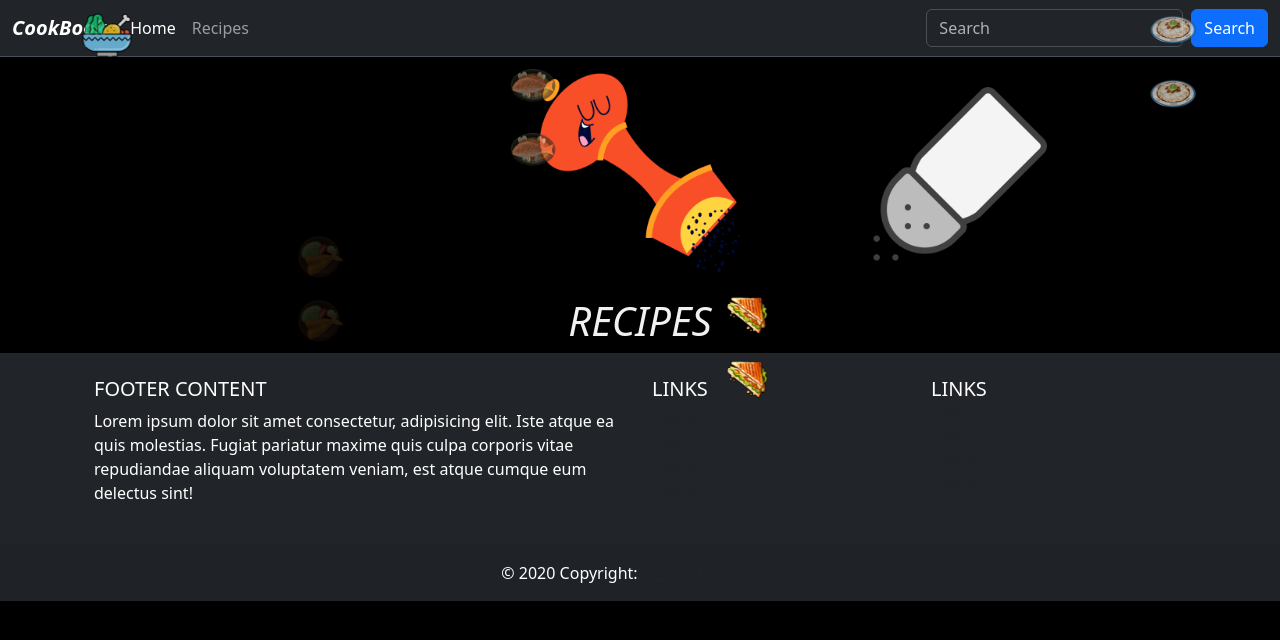
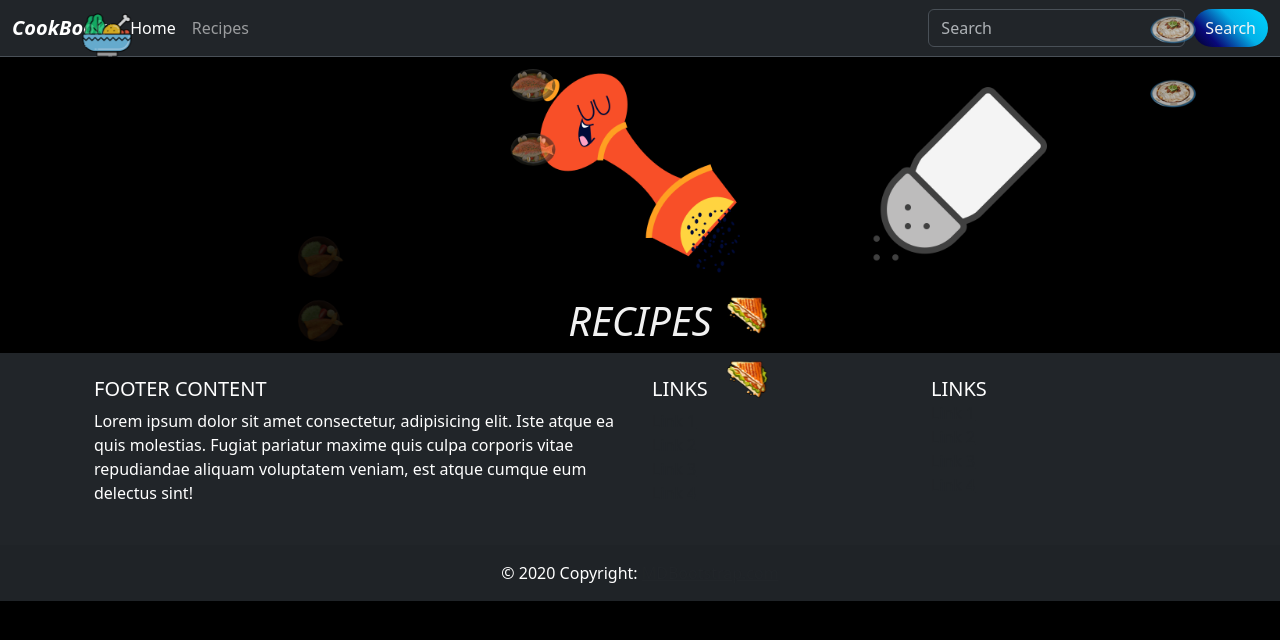
Before and after one commit to MariaShakeel10/Cook-book, a plain HTML site: page index.html in a window 1280 px wide. Drawn offline with nearby package versions, Linux system fonts and the light colour scheme; some packages are replaced by stand-ins of ours; no server answers; a script that the page names is missing.

Commit message:
changed buttons

```diff
--- a/app.js
+++ b/app.js
@@ -22,7 +22,7 @@ function displayRecipes(recipes) {
           <h5 class="card-title">${menu.name}</h5>
           <p class="card-text">Cuisine: ${menu.cuisine}</p>
           <p class="card-text">Difficulty: ${menu.difficulty}</p>
-          <a href="#" class="btn btn-primary" onclick="newTab('${menu.name.replace(/\s+/g, '-')}.html', '${menu.ingredients.join(", ")}', '${menu.instructions.join(", ")}', '${menu.mealType.join(", ")}')">Click to see more..</a>
+          <a href="#" class="btn btn-color rounded-pill" onclick="newTab('${menu.name.replace(/\s+/g, '-')}.html', '${menu.ingredients.join(", ")}', '${menu.instructions.join(", ")}', '${menu.mealType.join(", ")}')">Click to see more..</a>
         </div>
       </div>`;
   });
--- a/index.html
+++ b/index.html
@@ -34,7 +34,7 @@
         </ul>
         <form class="d-flex" role="search">
           <input class="form-control me-2" id="searchInput" type="search" placeholder="Search" aria-label="Search">
-          <button class="btn btn-primary" type="button" id="searchButton">Search</button>
+          <button class="btn btn-color rounded-pill" type="button" id="searchButton">Search</button>
         </form>
 
       </div>
--- a/style.css
+++ b/style.css
@@ -35,6 +35,18 @@ footer {
 .head1 {
     color: #f1f1f1;
     text-shadow: bisque;
+}
+
+.btn-color {
+    background: rgb(2, 0, 36);
+    background: linear-gradient(45deg, rgba(2, 0, 36, 1) 0%, rgba(9, 9, 121, 1) 24%, rgba(2, 177, 232, 1) 59%, rgba(0, 212, 255, 1) 100%);
+    border: none;
+    color: whitesmoke;
+}
+.btn-color:hover{
+    color: white;
+    background: rgb(2,0,36);
+background: linear-gradient(45deg, rgba(2,0,36,0.6446953781512605) 0%, rgba(9,9,121,0.7567401960784313) 24%, rgba(2,177,232,0.7147233893557423) 59%, rgba(0,212,255,1) 100%);
 }
 
 .recipe-cards:hover {
@@ -89,10 +101,14 @@ footer {
         animation-timing-function: cubic-bezier(.175, .885, .32, 1)
     }
 }
-.ketchup,.salt,.pepper {
- height: 200px;
- width: 200px;
+
+.ketchup,
+.salt,
+.pepper {
+    height: 200px;
+    width: 200px;
 }
+
 /* animation */
 .food-items img {
     width: 50px;
@@ -127,21 +143,27 @@ footer {
         opacity: 0;
     }
 }
-.food-items img:nth-child(1){
+
+.food-items img:nth-child(1) {
     animation-delay: 2s;
 }
-.food-items img:nth-child(2){
+
+.food-items img:nth-child(2) {
     animation-delay: 4.5s;
 }
-.food-items img:nth-child(3){
+
+.food-items img:nth-child(3) {
     animation-delay: 3s;
 }
-.food-items img:nth-child(4){
+
+.food-items img:nth-child(4) {
     animation-delay: 7s;
 }
-.food-items img:nth-child(5){
+
+.food-items img:nth-child(5) {
     animation-delay: 1s;
 }
-.food-items img:nth-child(6){
+
+.food-items img:nth-child(6) {
     animation-delay: 2.5s;
 }
```
